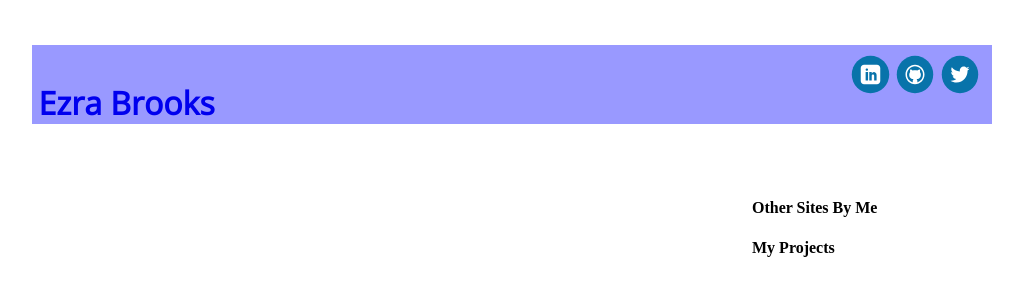
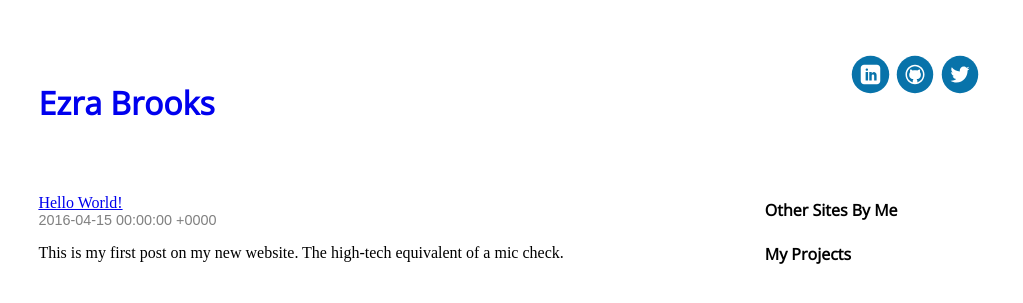
Before and after one commit to EzraBrooks/EzraBrooks.github.io, a Jekyll site: the page built from index.html, in a window 1280 px wide. Shown: the top 303 px of the page, without its empty margins (128-1151 px from the left). Built offline with Jekyll 4.4.1, drawn with Linux system fonts in a browser that asks for light colours.

Commit message:
minimal first draft basically done

```diff
--- /dev/null
+++ b/_posts/2016-04-15-hello-world.md
@@ -0,0 +1,6 @@
+---
+layout: post
+title: Hello World!
+---
+
+This is my first post on my new website. The high-tech equivalent of a mic check.
--- a/stylesheets/main.css
+++ b/stylesheets/main.css
@@ -3,7 +3,6 @@
 #header {
 	width: 75vw;
 	margin: 0 auto;
-	background-color: #99F;
 }
 
 #socialIcons {
@@ -42,6 +41,7 @@
 #container {
 	width: 75vw;
 	margin: 0 auto;
+	box-shadow: 10px 10px 5px grey;
 }
 
 #blog {
@@ -49,7 +49,29 @@
 	float: left;
 }
 
+#blog ul {
+	list-style: none;
+	padding-left: 0.5vw;
+}
+
 #sidebar {
 	width: 25%;
 	float: right;
 }
+
+#sidebar ul, #sidebar h4 {
+	font-family: "Open Sans";
+	padding-left: 0;
+	margin-left: 1vw;
+}
+
+#sidebar li {
+	list-style: none;
+}
+
+.postDate {
+	color: grey;
+	font-family: "Arial";
+	font-size: 0.9em;
+	text-transform: uppercase;
+}
```
